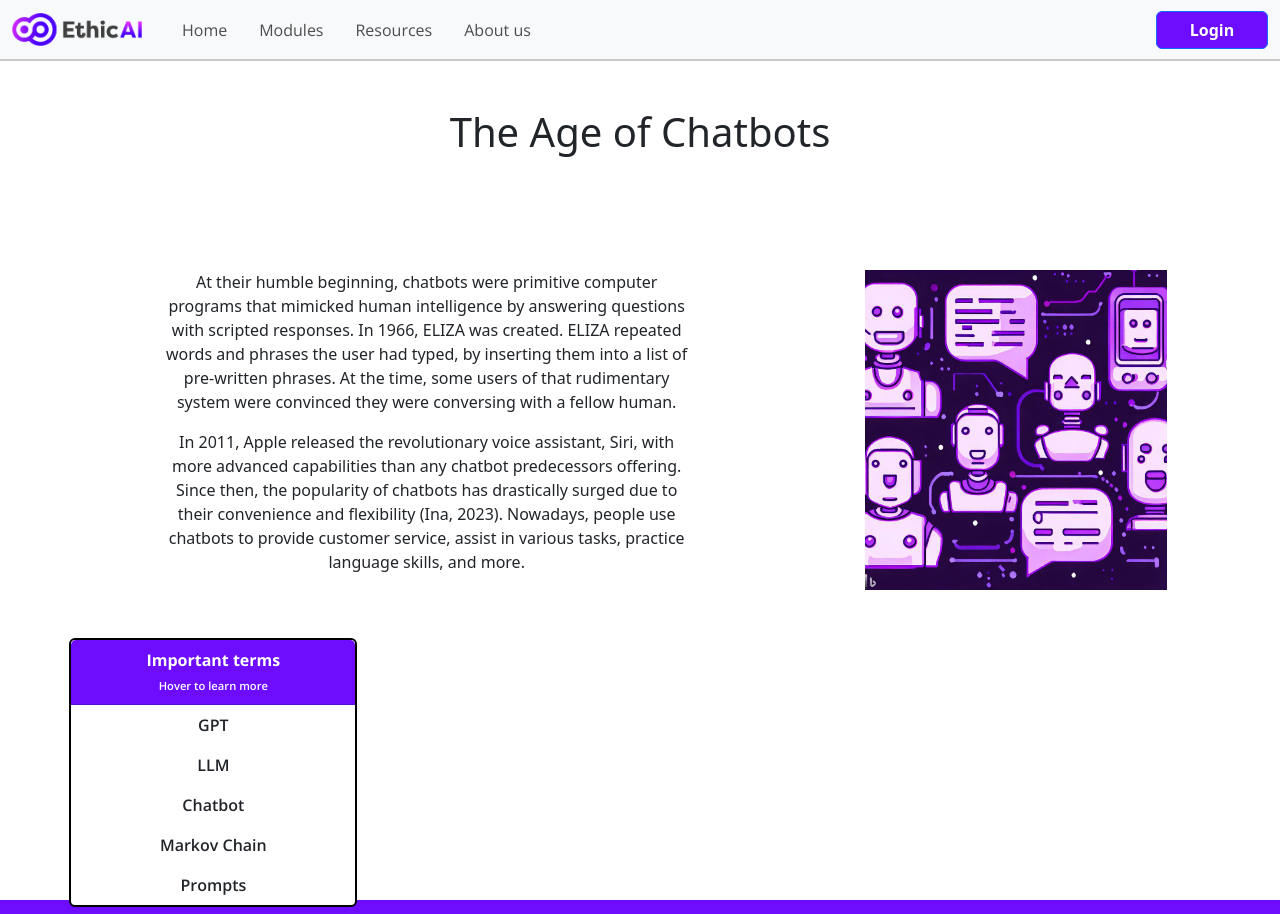
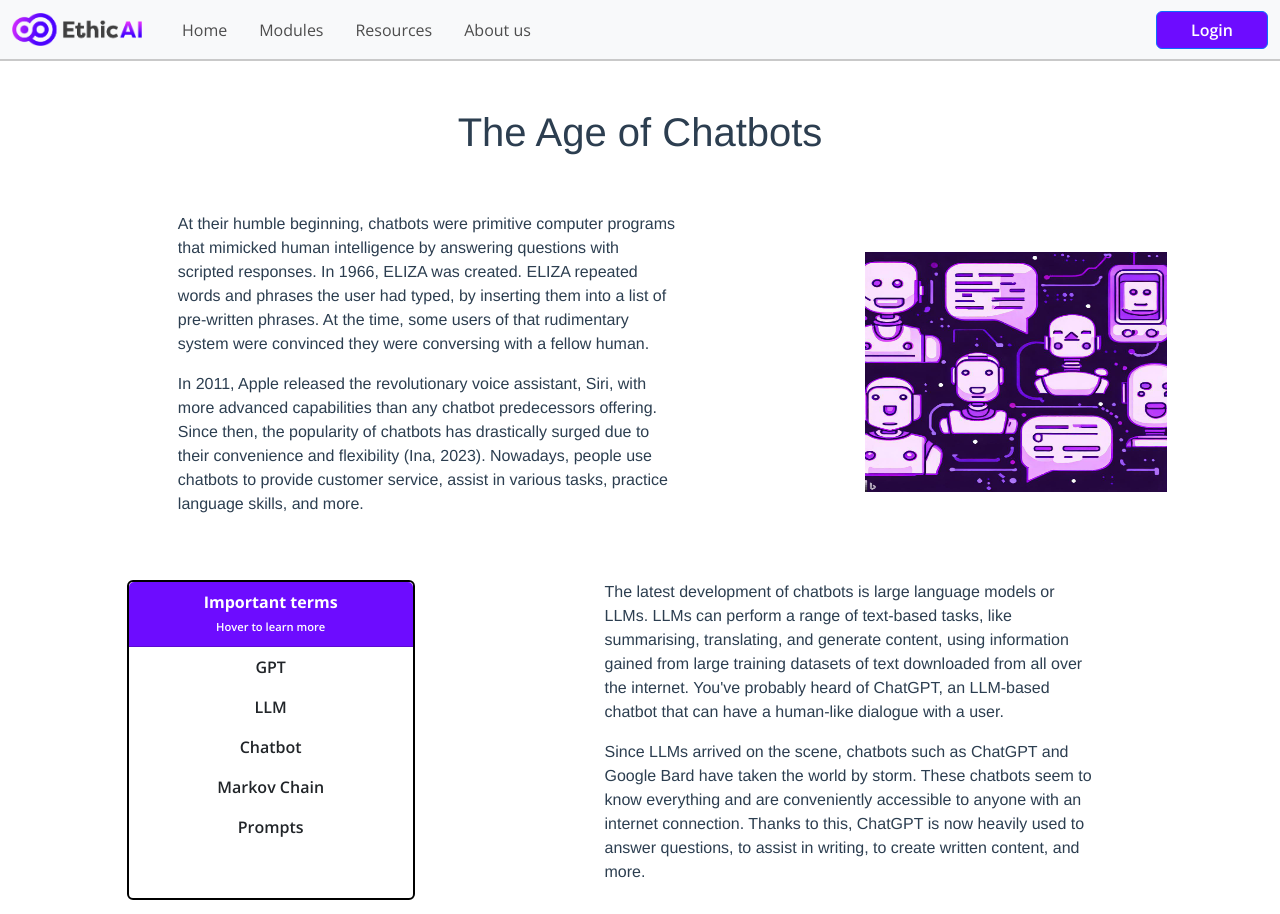
Before and after one commit to harslash/EthicAI, a Vue app in the folder project/ethicai-spa/: page /chatbots/the-age-of-chatbots in a window 1280 px wide. Shown: the top 914 px of the page. Built offline with nearby package versions, Linux system fonts and the light colour scheme.

Commit message:
Added content to chatbots page 1

```diff
--- a/project/ethicai-spa/src/components/pages/chatbots/chatbots-page-1.vue
+++ b/project/ethicai-spa/src/components/pages/chatbots/chatbots-page-1.vue
@@ -1,34 +1,49 @@
 <template>
     <nav-bar/>
     <div class="container-fluid page-container text-center">
-        <div class="row h-25">
+        <div class="row h-10 mb-5">
             <div class="col-md-12">
                 <h1 class="mt-5">The Age of Chatbots</h1>
             </div>
         </div>
         <div class="row h-30 mb-5">
-                <div class="col-md-8">
+            <div class="col-md-8 d-flex align-items-center">
                 <div class="d-flex justify-content-center flex-wrap">
                         <p class="text-left section-text">
                         At their humble beginning, chatbots were primitive computer programs that mimicked human intelligence by answering questions with scripted responses. In 1966, ELIZA was created. ELIZA repeated words and phrases the user had typed, by inserting them into a list of pre-written phrases. At the time, some users of that rudimentary system were convinced they were conversing with a fellow human.
                     </p>
 
                     <p class="section-text">
-                        In 2011, Apple released the revolutionary voice assistant, Siri, with more advanced capabilities than any chatbot predecessors offering. Since then, the popularity of chatbots has drastically surged due to their convenience and flexibility (Ina, 2023). Nowadays, people use chatbots to provide customer service, assist in various tasks, practice language skills, and more.
+                    In 2011, Apple released the revolutionary voice assistant, Siri, with more advanced capabilities than any chatbot predecessors offering. Since then, the popularity of chatbots has drastically surged due to their convenience and flexibility (Ina, 2023). Nowadays, people use chatbots to provide customer service, assist  in various tasks, practice language skills, and more.
                     </p>
                 </div>
 
 
             </div>
-                <div class="col-md-4 d-flex">
+            <div class="col-md-4 d-flex align-items-center">
                 <img class="img-a" src="../../../assets//chatbots_page_1_a.jpeg" alt="2d illustration of chatbots"/>
             </div>
         </div>
-         <div class="row h-25">
-            <div class="col-md-4 d-flex justify-content-center">
+         <div class="row h-30 mb-3">
+            <div class="col-md-4 d-flex justify-content-end">
                 <important-terms-card :terms-and-definitions="termsAndDefinitions"></important-terms-card>
             </div>
-            <div class="col-md-8"></div>
+            <div class="col-md-8 d-flex align-items-center">
+                <div class="d-flex justify-content-center flex-wrap">
+                    <p class="section-text">
+                        The latest development of chatbots is large language models or LLMs. LLMs can perform a range of text-based tasks, like summarising, translating, and generate content, using information gained from large training datasets of text downloaded from all over the internet. You've probably heard of ChatGPT, an LLM-based chatbot that can have a human-like dialogue with a user.
+                    </p>
+                     <p class="section-text">
+                        Since LLMs arrived on the scene, chatbots such as ChatGPT and Google Bard have taken the world by storm. These chatbots seem to know everything and are conveniently accessible to anyone with an internet connection. Thanks to this, ChatGPT is now heavily used to answer questions, to assist in writing, to create written content, and more.
+                    </p>
+                </div>
+            </div>
+
+        </div>
+         <div class="row h-20">
+            <div class="col-md-12 d-flex justify-content-end">
+                <purple-btn :text="'Continue'"></purple-btn>
+            </div>
         </div>
     </div>
     <page-footer/>
@@ -39,6 +54,7 @@ import { defineComponent } from 'vue';
 import NavBar from '../../reusable/nav-bar.vue';
 import PageFooter from '../../reusable/page-footer.vue';
 import ImportantTermsCard from '../../reusable/important-terms-card.vue';
+import PurpleBtn from '../../reusable-ui/purple-btn.vue';
 
 export default defineComponent({
     name: 'ChatbotsPage1',
@@ -78,7 +94,8 @@ export default defineComponent({
     components: {
         'nav-bar': NavBar,
         'page-footer': PageFooter,
-        'important-terms-card': ImportantTermsCard
+        'important-terms-card': ImportantTermsCard,
+        'purple-btn': PurpleBtn
     }
 });
 </script>
@@ -87,15 +104,17 @@ export default defineComponent({
 @import url('https://fonts.googleapis.com/css2?family=Open+Sans:wght@700&display=swap');
 
 .container-fluid.page-container {
-    height: 105vh;
+    height: 150vh;
     margin-top: 60px;
 }
 
 .img-a {
     width: 75%;
+    height: 75%;
 }
 
 .section-text {
-    width: 65%;
+    width: 60%;
+    text-align: left;
 }
 </style>
```
Lines whose indentation alone changed are shown as unchanged.
